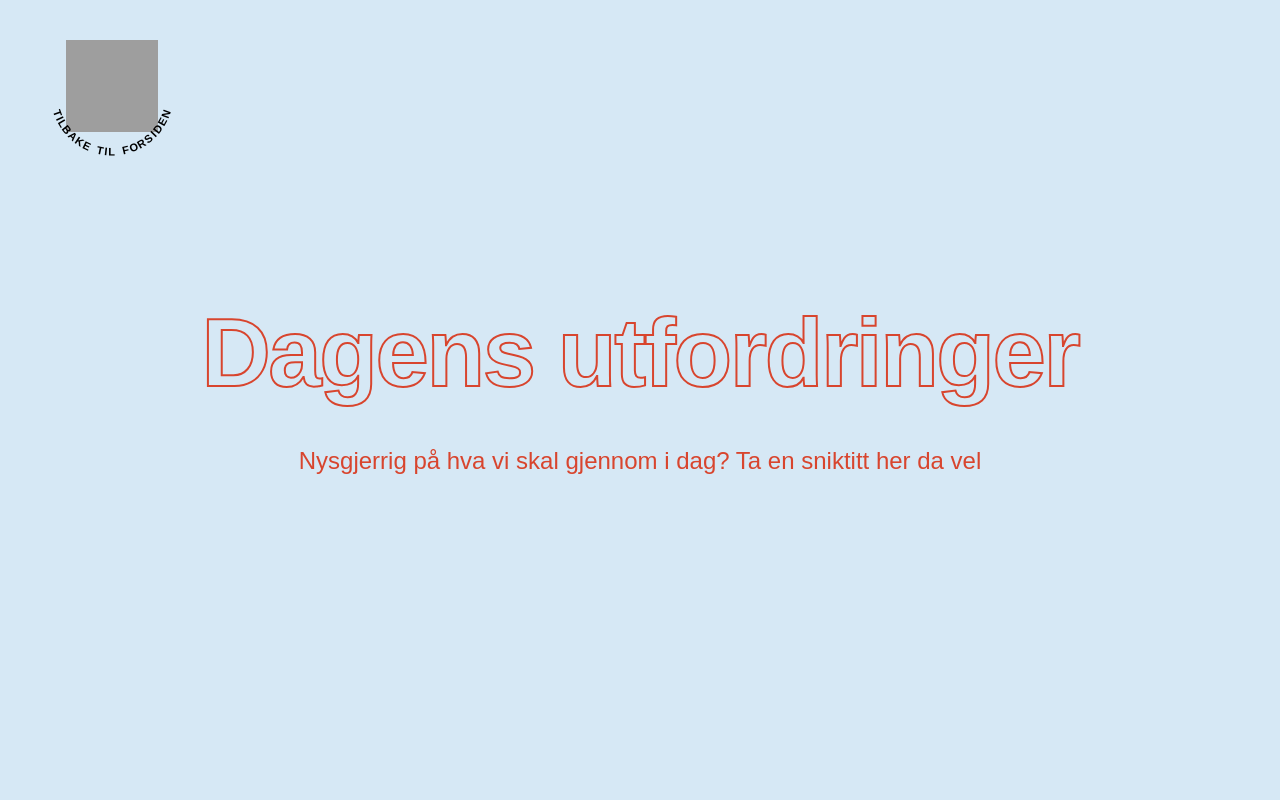
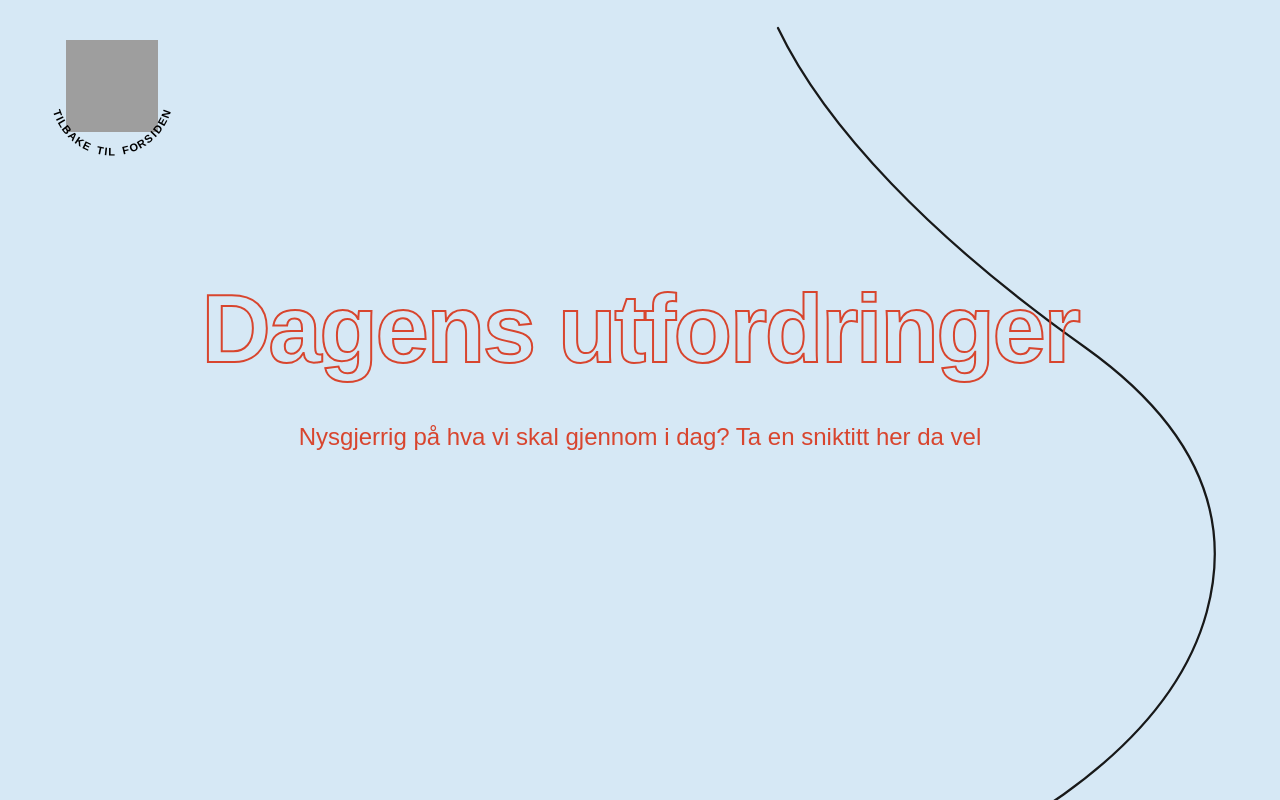
Before and after one commit to mariemathisen/sommertreff-bekk-trh, a Next.js app: page /dagens-aktiviteter in a window 1280 px wide. Shown: the top 800 px of the page. Built offline with nearby package versions, Linux system fonts and the light colour scheme; grey boxes are pictures that could not be loaded.

Commit message:
Add decorative rope layout for dagens utfordringer

```diff
--- a/app/dagens-aktiviteter/page.tsx
+++ b/app/dagens-aktiviteter/page.tsx
@@ -1,5 +1,6 @@
 import Link from 'next/link'
 import Image from 'next/image'
+import ScrollBuntingGamesSection from '@/components/ScrollBuntingGamesSection'
 
 export default function DagensAktiviteterPage() {
   const backLabel = 'TILBAKE TIL FORSIDEN'
@@ -16,10 +17,12 @@ export default function DagensAktiviteterPage() {
   let unitCursor = 0
 
   return (
-    <main className="relative min-h-screen bg-[#d6e8f5] px-6 py-20 text-[#0b1525] sm:py-28">
+    <main className="relative min-h-screen overflow-x-clip bg-[#d6e8f5] px-6 py-20 pb-[3800px] text-[#0b1525] sm:py-28">
+      <ScrollBuntingGamesSection className="absolute inset-x-0 top-0 z-0" />
+
       <Link
         href="/"
-        className="group absolute left-4 top-4 inline-flex p-2 text-black"
+        className="group absolute left-4 top-4 z-20 inline-flex p-2 text-black"
         aria-label="Tilbake til forsiden"
       >
         <span className="relative h-[160px] w-[176px]">
@@ -58,14 +61,14 @@ export default function DagensAktiviteterPage() {
         </span>
       </Link>
 
-      <div className="mx-auto flex min-h-[70vh] w-full max-w-5xl flex-col items-center justify-center text-center">
+      <div className="absolute inset-x-0 top-[46vh] z-10 mx-auto w-full max-w-5xl -translate-y-1/2 text-center">
         <h1
           className="text-5xl font-black leading-none tracking-tight text-transparent sm:text-7xl md:text-8xl"
           style={{ WebkitTextStroke: '2px #d8452e' }}
         >
           Dagens utfordringer
         </h1>
-        <p className="mt-10 max-w-3xl text-xl leading-relaxed text-[#d8452e] sm:text-2xl">
+        <p className="mx-auto mt-10 max-w-3xl text-xl leading-relaxed text-[#d8452e] sm:text-2xl">
           Nysgjerrig på hva vi skal gjennom i dag? Ta en sniktitt her da vel
         </p>
       </div>
--- /dev/null
+++ b/components/ScrollBuntingGamesSection.tsx
@@ -0,0 +1,57 @@
+const viewWidth = 1000
+const viewHeight = 4000
+
+const mainRopePath = `
+  M 612 -84
+  C 650 14, 736 126, 862 236
+  C 930 296, 986 382, 960 500
+  C 930 636, 798 744, 606 820
+  C 414 896, 224 1004, 128 1154
+  C 58 1264, 62 1412, 214 1452
+  C 374 1496, 590 1388, 624 1246
+  C 660 1096, 470 1112, 302 1236
+  C 124 1368, 92 1608, 222 1768
+  C 350 1926, 626 1962, 822 2090
+  C 974 2188, 982 2410, 840 2574
+  C 692 2746, 434 2792, 224 2878
+  C 92 2932, 32 3030, 74 3132
+  C 128 3264, 282 3310, 366 3254
+  C 454 3194, 418 3062, 292 3064
+  C 152 3068, 70 3196, 122 3340
+  C 184 3516, 420 3556, 676 3498
+  C 866 3456, 976 3508, 932 3630
+  C 886 3754, 664 3808, 450 3822
+  C 254 3834, 90 3882, 24 4012
+`
+  .replace(/\s+/g, ' ')
+  .trim()
+
+export default function ScrollBuntingGamesSection({
+  className = '',
+}: {
+  className?: string
+}) {
+  return (
+    <section className={`relative w-full overflow-x-clip ${className}`}>
+      <div className="relative w-full" style={{ height: `${viewHeight}px` }}>
+        <svg
+          aria-hidden
+          viewBox={`0 0 ${viewWidth} ${viewHeight}`}
+          preserveAspectRatio="none"
+          className="pointer-events-none absolute inset-0 h-full w-full overflow-visible"
+        >
+          <path
+            d={mainRopePath}
+            fill="none"
+            stroke="#111111"
+            strokeWidth="2.25"
+            strokeLinecap="round"
+            strokeLinejoin="round"
+            vectorEffect="non-scaling-stroke"
+            opacity="0.96"
+          />
+        </svg>
+      </div>
+    </section>
+  )
+}
```
